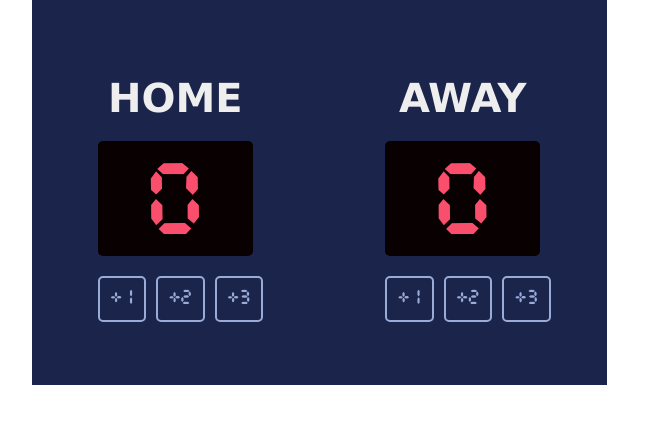
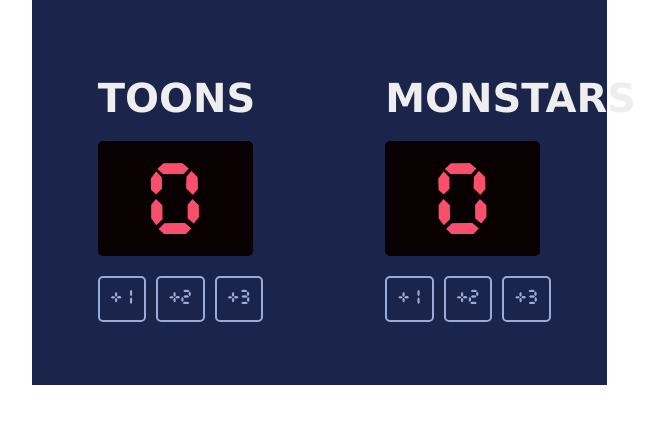
Before and after one commit to harrismalcolm/Score-board, a plain HTML site: page index.html in a window 1280 px wide. Shown: the whole page, without its empty margins (321-985 px from the left). Drawn offline with Linux system fonts and the light colour scheme.

Commit message:
update score headers

```diff
--- a/index.html
+++ b/index.html
@@ -5,7 +5,7 @@
     <body>
         <div class="container">
             <div class="container__section">
-                <h3>HOME</h3>
+                <h3>TOONS</h3>
                 <p class="score" id="homeScore">0</p>
                 <ul>
                     <li><button id="homeScoreOne">+1</button></li>
@@ -14,7 +14,7 @@
                 <ul>
             </div>
             <div class="container__section">
-                <h3>AWAY</h3>
+                <h3>MONSTARS</h3>
                 <p class="score" id="guestScore">0</p>
                 <ul>
                     <li><button id="guestScoreOne">+1</button></li>
```
